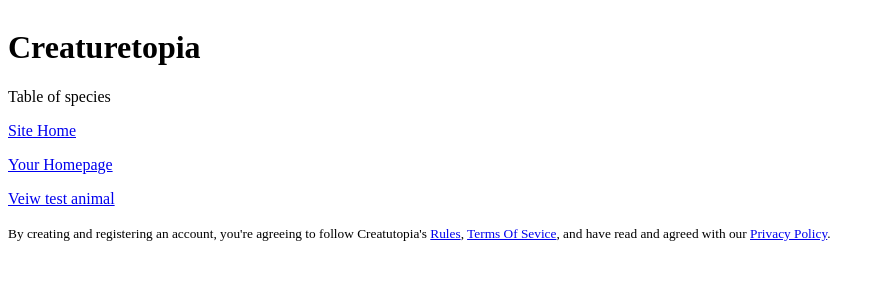
After one commit to Tinystep1/creaturetopiaCmfive, a PHP site: template templates/public/animalReference.tpl.php in a window 1280 px wide. The commit adds this page. Shown: the top 300 px of the page, without its empty margins (0-885 px from the left). Run offline with PHP 8.4, Linux system fonts and the light colour scheme; the template is opened without the code that fills it, so the values that code supplies are empty; some libraries are stand-ins or nearby versions.

Commit message:
creating public page for viewanimalinfo

```diff
--- /dev/null
+++ b/actions/public/animalReference.php
@@ -0,0 +1,3 @@
+<?php
+
+function animalReference_ALL(Web $w) {}
--- a/actions/public/viewanimalinfo.php
+++ b/actions/public/viewanimalinfo.php
@@ -5,11 +5,11 @@ function viewanimalinfo_ALL(Web $w) {
 
     $p = $w->pathMatch('id');
     if (empty($p['id'])) {
-        $w->error('No id found','creaturetopia');
+        $w->error('No id found','/creaturetopia/index');
     }
     $animal = $w->creaturetopia->GetPetinfoForId($p['id']);
     if (empty($animal)) {
-        $w->error('No animal found','creaturetopia');
+        $w->error('No animal found','/creaturetopia/index');
     }
     $w->ctx("animal", $animal);
 
--- /dev/null
+++ b/templates/player/layout.tpl.php
@@ -0,0 +1,38 @@
+<!DOCTYPE html>
+<!--[if IE 9]><html class="lt-ie10" lang="en" > <![endif]-->
+<html class="no-js" lang="en">
+    <head>
+        <meta charset="utf-8">
+        <meta name="viewport" content="width=device-width, initial-scale=1.0">
+        <?php
+        $w->enqueueStyle(array("name" => "publicstyle.css", "uri" => "/modules/creaturetopia/assets/css/publicstyle.css", "weight" => 950));
+        ?>
+        <!-- <link rel="stylesheet" type="text/css" href="/creaturetopia/assets/css/publicstyle.css"> -->
+        <?php
+        $w->outputStyles();
+        $w->outputScripts();
+        ?>
+    </head>
+<body>
+<div class="row-fluid body">
+            <?php // Body section w/ message and body from template ?>
+            <div class="row-fluid <?php // if(!empty($boxes)) echo "medium-10 small-12 "; ?>">
+                <?php if (empty($hideTitle) && !empty ($title)):?>
+                <div class="row-fluid small-12">
+                    <h3 class="header"><?php echo $title; ?></h3>
+                </div>
+                <?php endif;?>
+                <?php
+                if (!empty($error)) {
+                    echo Html::alertBox($error, "warning");
+                } elseif (!empty($msg)) {
+                    echo Html::alertBox($msg);
+                }
+                ?>
+                <div class="row-fluid" style="overflow: hidden;">
+                    <?php echo !empty($body) ? $body : ''; ?>
+                </div>
+            </div>
+        </div>
+    </body>
+</html>
--- /dev/null
+++ b/templates/public/animalReference.tpl.php
@@ -0,0 +1,20 @@
+<header>
+    <!--Heading Banner-->
+    <h1 id="site-name">Creaturetopia</h1>
+</header>
+<main class="green-background">
+    <!--species statistics in list with pictures where available-->
+    Table of species
+</main>
+<div class="green-background" id=return-links>
+    <p><a href="./index.html" accesskey="h">Site Home</a></p>
+    <p><a href="#" accesskey="a">Your Homepage</a></p>
+    <p><a href="/creaturetopia-public/viewanimalinfo/1">Veiw test animal</a></p>
+</div>
+<footer id="legalities">
+    <p>
+        <small>
+            By creating and registering an account, you're agreeing to follow Creatutopia's <a href="#" accesskey="r">Rules</a>, <a href="#" accesskey="t">Terms Of Sevice</a>, and have read and agreed with our <a href="./privacy_policy.html">Privacy Policy</a>.
+        </small>
+    </p>
+</footer>
--- a/templates/public/viewanimalinfo.tpl.php
+++ b/templates/public/viewanimalinfo.tpl.php
@@ -70,7 +70,7 @@
             For information about differnt breeds in this species, click the link below:
           </p>
           <nav>
-            <p><a href="#" target="-blank">Breeds</a></p>
+            <p><a href="/creaturetopia-public/animalReference">Breeds</a></p>
           </nav>
         </div>
       </section>
```
